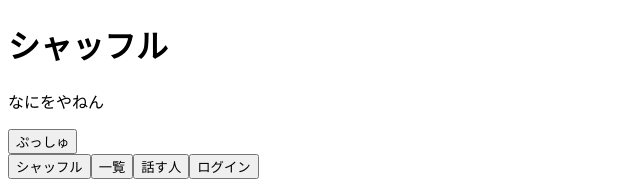
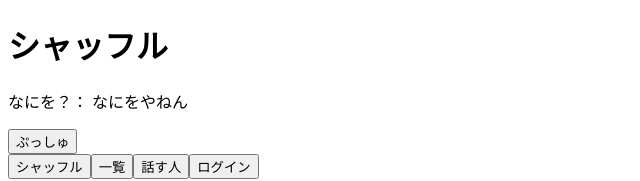
Before and after one commit to TomoyukiMatsuda/Topic_in_Travel_App, a Next.js app: page / in a window 1280 px wide. Shown: the top 181 px of the page, without its empty margins (0-640 px from the left). Built offline with nearby package versions, Linux system fonts and the light colour scheme; no server answers; the database is empty.

Commit message:
誰が？、何を？ラベルの修正

```diff
--- a/src/components/Main/index.tsx
+++ b/src/components/Main/index.tsx
@@ -53,17 +53,16 @@ export const Main: React.VFC = memo(() => {
         <title>トピックる</title>
       </Head>
 
+      {/*TODO: シャッフルボタン押したらスピナー表示してから表示させる*/}
       {authUser.id && isShowSpeaker && (
         // ログインしていなければスピーカー非表示
         <ShuffleLabel>
-          {speaker === "だれがやねん" ? speaker : `だれが？： ${speaker}`}
+          {speaker === "だれが？" ? speaker : `だれが？： ${speaker}`}
         </ShuffleLabel>
       )}
       {/*todo トピックの文字数が変わってもボタン位置が変わらないようにしたい*/}
       <ShuffleLabel>
-        {topicLabel === "なにをやねん"
-          ? topicLabel
-          : `なにを？： ${topicLabel}`}
+        {topicLabel === "なにを？" ? topicLabel : `なにを？： ${topicLabel}`}
       </ShuffleLabel>
 
       {/*todo ローディング中はdisableにしたい*/}
```
